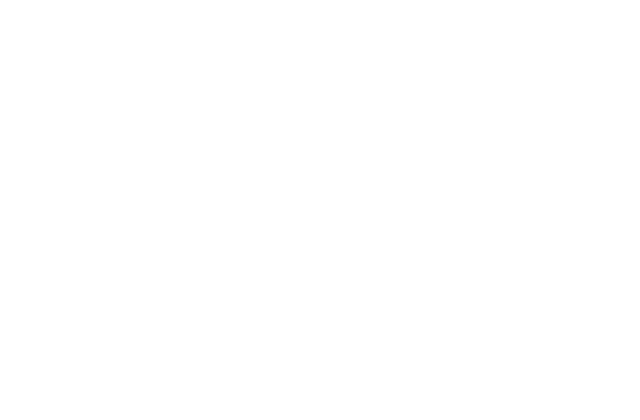
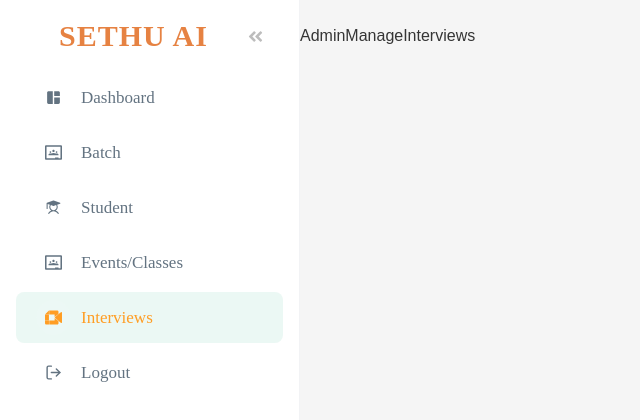
Before and after one commit to webrainy/Sethu.ai-webapp-frontend, a React (Create React App) app: page /admin/manage_interviews in a window 1280 px wide. Before the commit this address had no page. Shown: the top 420 px of the page, without its empty margins (0-640 px from the left). Built offline with nearby package versions, Linux system fonts and the light colour scheme; sample sign-in values are in the browser's storage.

Commit message:
setup completed for events and interviews

```diff
--- a/src/App.js
+++ b/src/App.js
@@ -18,6 +18,8 @@
 import StudentProfile from "./pages/student/StudentProfile";
 import AdminBatchDetails from "./pages/admin/AdminBatchDetails";
 import AdminAssignmentDetails from "./pages/admin/AdminAssignmentDetails";
+import AdminManageEvents from "./pages/admin/AdminManageEvents";
+import AdminManageInterviews from "./pages/admin/AdminManageInterviews";
 
 function App() {
   return (
@@ -48,6 +50,14 @@
               path="/admin/batch/student/assignment_details"
               element={<AdminAssignmentDetails />}
             />
+            <Route
+              path="/admin/manage_events"
+              element={<AdminManageEvents />}
+            />
+            <Route
+              path="/admin/manage_interviews"
+              element={<AdminManageInterviews />}
+            />
           </Route>
 
           <Route element={<StudentLayout />}>
--- a/src/components/sidebars/AdminSidebar.jsx
+++ b/src/components/sidebars/AdminSidebar.jsx
@@ -9,7 +9,7 @@
 } from "react-pro-sidebar";
 import { FaAngleDoubleLeft, FaAngleDoubleRight } from "react-icons/fa";
 import { MdSpaceDashboard } from "react-icons/md";
-import { SiGoogleclassroom } from "react-icons/si";
+import { SiGoogleclassroom, SiGooglemeet } from "react-icons/si";
 import { PiStudentFill } from "react-icons/pi";
 import { LuLogOut } from "react-icons/lu";
 
@@ -37,6 +37,16 @@
       title: "Student",
       icon: <PiStudentFill />,
       link: "/admin/students",
+    },
+    {
+      title: "Events/Classes",
+      icon: <SiGoogleclassroom />,
+      link: "/admin/manage_events",
+    },
+    {
+      title: "Interviews",
+      icon: <SiGooglemeet />,
+      link: "/admin/manage_interviews",
     },
   ];
 
--- /dev/null
+++ b/src/pages/admin/AdminManageEvents.jsx
@@ -0,0 +1,7 @@
+import React from "react";
+
+function AdminManageEvents() {
+  return <div>AdminManageEvents</div>;
+}
+
+export default AdminManageEvents;
--- /dev/null
+++ b/src/pages/admin/AdminManageInterviews.jsx
@@ -0,0 +1,7 @@
+import React from "react";
+
+function AdminManageInterviews() {
+  return <div>AdminManageInterviews</div>;
+}
+
+export default AdminManageInterviews;
```
